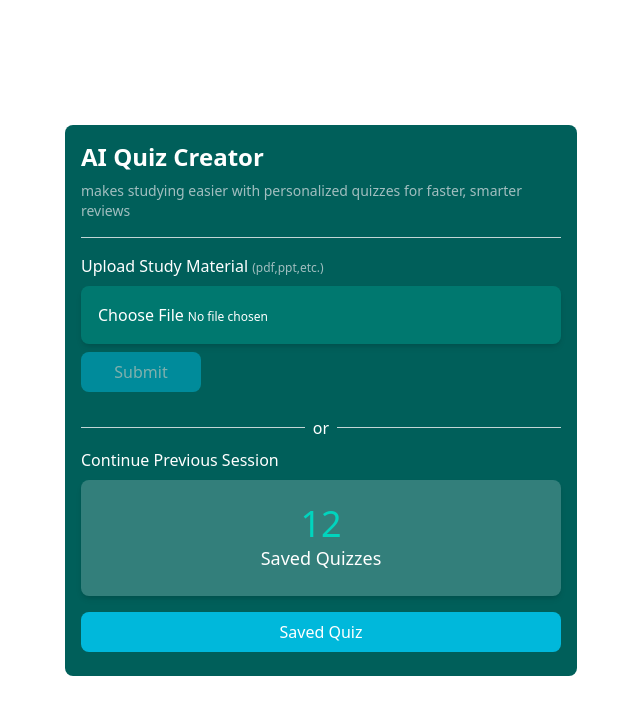
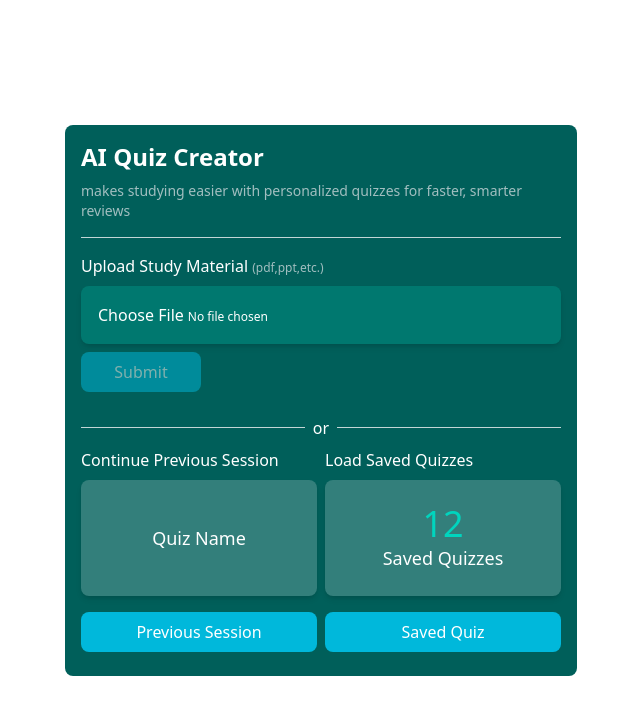
Before and after one commit to DollydaSheep/ai-quiz, a React (Vite) app: page / in a window 1280 px wide. Shown: the top 714 px of the page, without its empty margins (319-959 px from the left). Built offline with nearby package versions, Linux system fonts and the light colour scheme.

Commit message:
continue previous session

```diff
--- a/src/pages/Home/Home.jsx
+++ b/src/pages/Home/Home.jsx
@@ -116,12 +116,25 @@
                 <p className='text-white p-2 bg-teal-800'>or</p>
               </div>
             </div>
-            <h1 className='text-white self-start mb-2'>Continue Previous Session</h1>
-            <div className='flex flex-col justify-center w-full p-6 mb-2 bg-white/20 rounded-lg shadow-md'>
-              <h1 className='text-center text-4xl text-teal-400'>12</h1>
-              <h1 className='text-center text-lg text-white font-medium'>Saved Quizzes</h1>
+            <div className='grid grid-cols-2 w-full gap-2'>
+              <div className='flex flex-col'>
+                <h1 className='text-white self-start mb-2'>Continue Previous Session</h1>
+                <div className='flex flex-col justify-center w-full p-6 mb-2 bg-white/20 rounded-lg shadow-md grow'>
+                  <h1 className='text-center text-lg text-white font-medium'>Quiz Name</h1>
+                </div>
+                <Button className={"self-start my-2 w-full"} >Previous Session</Button>
+              </div>
+
+              <div>
+                <h1 className='text-white self-start mb-2'>Load Saved Quizzes</h1>
+                <div className='flex flex-col justify-center w-full p-6 mb-2 bg-white/20 rounded-lg shadow-md grow'>
+                  <h1 className='text-center text-4xl text-teal-400'>12</h1>
+                  <h1 className='text-center text-lg text-white font-medium'>Saved Quizzes</h1>
+                </div>
+                <Button className={"self-start my-2 w-full"} onClick={handleSavedQuiz}>Saved Quiz</Button>
+              </div>
             </div>
-            <Button className={"self-start my-2 w-full"} onClick={handleSavedQuiz}>Saved Quiz</Button>
+
           </motion.div >)}
       </AnimatePresence>
     </div>
```
